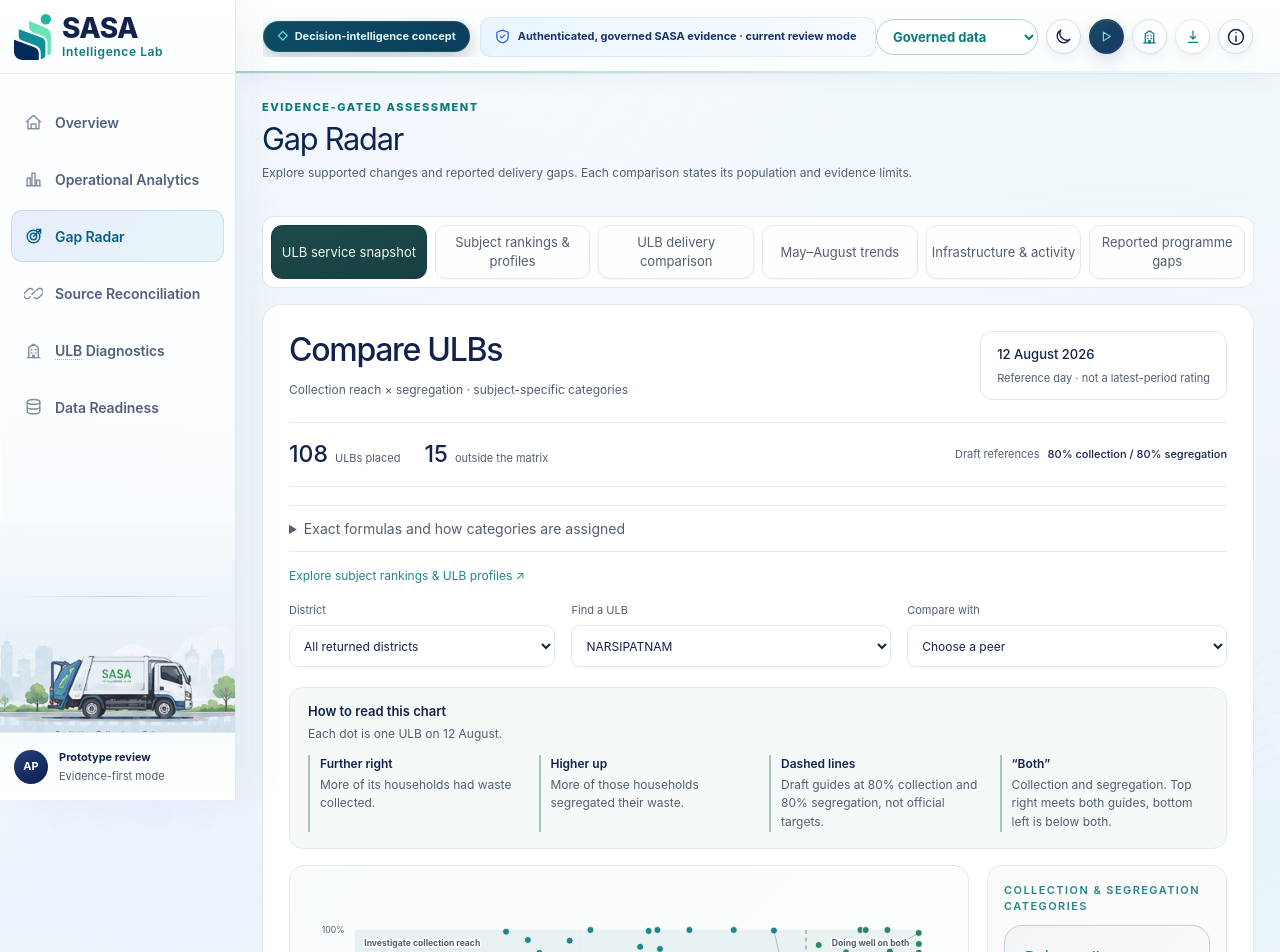
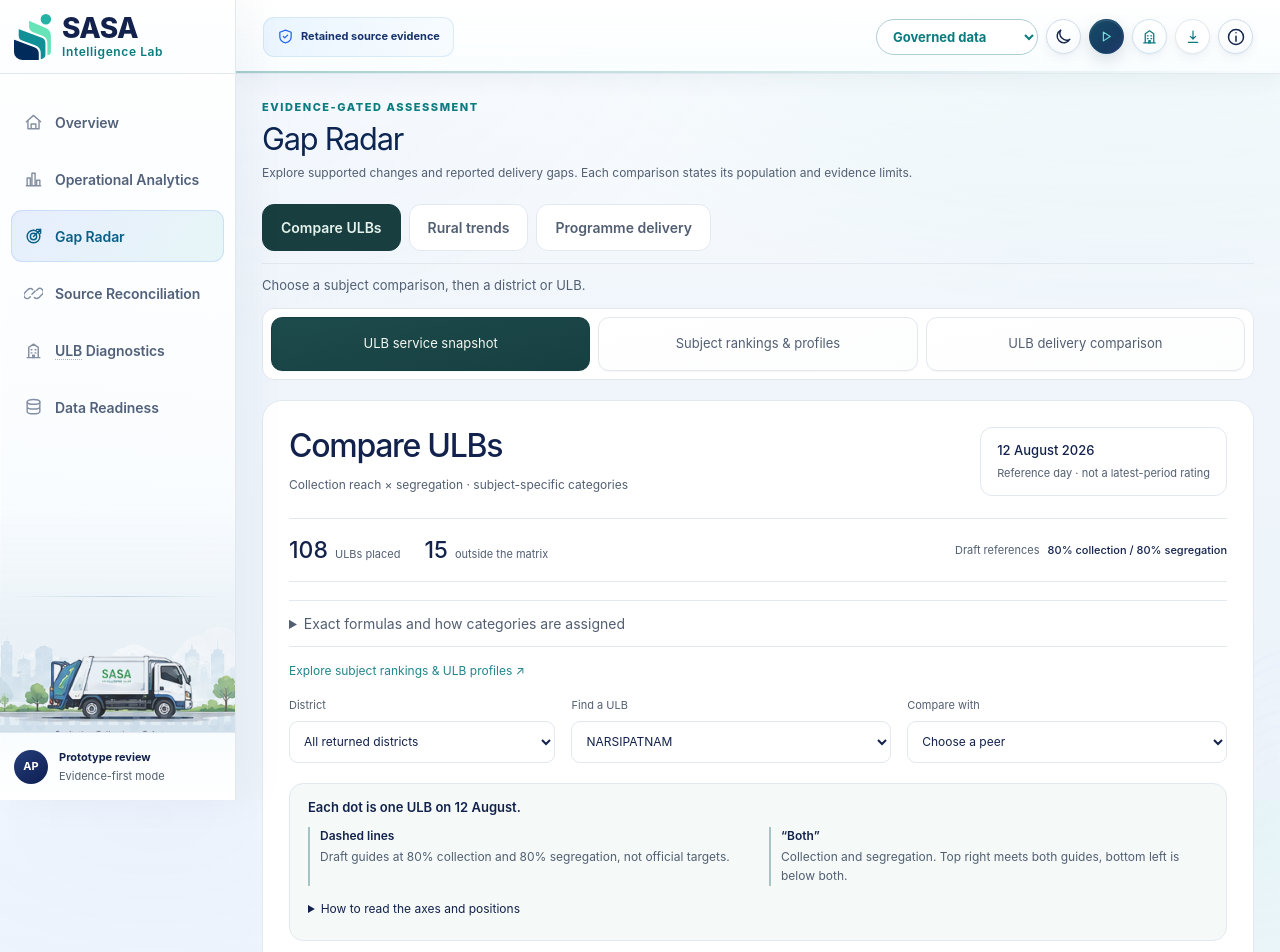
Before and after one commit to prucodes/sasa-intelligence-lab, a Next.js app: page /gap-radar in a window 1280 px wide. Shown: the top 952 px of the page. Built offline with nearby package versions, Linux system fonts and the light colour scheme.

Commit message:
Simplify review paths and evidence reading

```diff
--- a/app/chart-guide.css
+++ b/app/chart-guide.css
@@ -1,2 +1,3 @@
 .chart-guide{--guide-accent:#32836c;border:1px solid var(--line);border-radius:14px;padding:14px 18px 16px;margin:0 0 16px;background:color-mix(in srgb,var(--guide-accent) 5%,var(--surface))}.theme-dark .chart-guide{--guide-accent:#85c4a9}.chart-guide>strong{display:block;font-size:13px;font-weight:600;color:var(--ink)}.chart-guide>p{font-size:12px;color:var(--muted);margin:3px 0 12px}.chart-guide dl{display:grid;grid-template-columns:repeat(auto-fit,minmax(180px,1fr));gap:10px 22px;margin:0}.chart-guide dl>div{border-left:2px solid color-mix(in srgb,var(--guide-accent) 35%,var(--line));padding-left:10px}.chart-guide dt{font-size:12px;font-weight:600;color:var(--ink)}.chart-guide dd{margin:3px 0 0;font-size:12px;line-height:1.55;color:var(--muted)}
 @media(max-width:700px){.chart-guide{padding:13px 14px}.chart-guide dl{grid-template-columns:1fr;gap:9px}}
+.chart-guide>dl{margin-top:10px}.chart-guide details{margin-top:8px;font-size:12px;color:var(--muted)}.chart-guide summary{cursor:pointer;padding:6px 0;color:var(--ink)}.chart-guide details dl{margin-top:12px}
--- a/app/chart-guide.tsx
+++ b/app/chart-guide.tsx
@@ -13,5 +13,6 @@ export function periodPhrase(period:string){
 
 /** A visible reading key placed directly above a chart, worded for the subject on screen. */
 export function ChartGuide({intro,items}:{intro:string;items:ChartGuideItem[]}){
-  return <div className="chart-guide" role="note" aria-label="How to read this chart"><strong>How to read this chart</strong><p>{intro}</p><dl>{items.map(item=><div key={item.term}><dt>{item.term}</dt><dd>{item.text}</dd></div>)}</dl></div>;
+  const guides=items.filter(item=>/line|both/i.test(item.term)),explanation=items.filter(item=>!guides.includes(item));
+  return <div className="chart-guide" role="note" aria-label="How to read this chart"><strong>{intro}</strong><dl>{guides.map(item=><div key={item.term}><dt>{item.term}</dt><dd>{item.text}</dd></div>)}</dl><details><summary>How to read the axes and positions</summary><dl>{explanation.map(item=><div key={item.term}><dt>{item.term}</dt><dd>{item.text}</dd></div>)}</dl></details></div>;
 }
--- a/app/gap-explorer.tsx
+++ b/app/gap-explorer.tsx
@@ -9,38 +9,42 @@ import {UlbRadar} from './ulb-radar';
 import {UlbServiceRadar} from './ulb-service-radar';
 import {SubjectRankings} from './subject-rankings';
 import './evidence-expansion.css';
+import './review-clarity.css';
+const groups=[
+  {id:'ulbs',label:'Compare ULBs',views:['service','rankings','ulb'],description:'Choose a subject comparison, then a district or ULB.'},
+  {id:'rural',label:'Rural trends',views:['movement','register'],description:'Follow collection over time or compare facility-register groups.'},
+  {id:'programmes',label:'Programme delivery',views:['works'],description:'Inspect one programme, reporting month and district population.'},
+];
 export function GapExplorer(){
   const [ruralBasis,setRuralBasis]=useState<RateBasis>('all-days');
   const capabilities=getGapCapabilities(ruralBasis);
   const [selected,setSelected]=useState('service');
   useEffect(()=>{
-    if(['rankings','movement'].includes(new URLSearchParams(window.location.search).get('view')??'')){
-      // eslint-disable-next-line react-hooks/set-state-in-effect
-      setSelected(new URLSearchParams(window.location.search).get('view')!);return;
-    }
-    if(['sanitation','collection','processing'].includes(new URLSearchParams(window.location.search).get('programme')??'')) {
-      // Preserve existing programme-specific Diagnostics deep links.
-      setSelected('ulb');
-    }
+    const restore=()=>{
+      const p=new URLSearchParams(window.location.search),view=p.get('view');
+      setRuralBasis(p.get('basis')==='working-days'?'working-days':'all-days');
+      setSelected(groups.some(g=>g.views.includes(view??''))?view!:['sanitation','collection','processing'].includes(p.get('programme')??'')?'ulb':'service');
+    };
+    restore();window.addEventListener('popstate',restore);
+    return()=>window.removeEventListener('popstate',restore);
   },[]);
   const active=capabilities.find(c=>c.id===selected)!;
+  const group=groups.find(g=>g.views.includes(selected))!;
+  const changeRuralBasis=(basis:RateBasis)=>{
+    setRuralBasis(basis);
+    const url=new URL(window.location.href);url.searchParams.set('basis',basis);
+    window.history.replaceState({},'',url);
+  };
+  const choose=(view:string)=>{
+    setSelected(view);
+    const url=new URL(window.location.href);url.searchParams.set('view',view);
+    // An explicit new comparison starts with its own selectors; do not inherit a different programme.
+    for(const key of ['programme','subject','entity','ulb','district'])url.searchParams.delete(key);
+    if(view==='movement')url.searchParams.set('basis',ruralBasis);else url.searchParams.delete('basis');
+    window.history.pushState({},'',url);
+  };
   return <div className="gap-explorer">
-    <div className="evidence-tabs" aria-label="Available gap analyses">{capabilities.map(c=><button key={c.id} aria-pressed={selected===c.id} disabled={!c.available} onClick={()=>setSelected(c.id)}>{c.label}</button>)}</div>
-    {selected!=='service'&&<header className="gr-lede" aria-label="Selected comparison">
-      <div className="gr-lede-head">
-        <span className="gr-lede-kicker">{active.scope}</span>
-        <span className="gr-lede-count">{capabilities.filter(c=>c.available).length} comparisons available · assessed one at a time</span>
-      </div>
-      <div className="gr-lede-body" aria-live="polite">
-        <div className="gr-lede-text">
-          <h2>{active.finding}</h2>
-          <p>{active.boundary}</p>
-          {selected==='movement'&&<p>Statewide · {ruralBasis==='all-days'?'all seven days counted':'working days only'}</p>}
-        </div>
-        <div className="gr-lede-figure">
-          <strong>{active.figure.value}</strong>
-          <small>{active.figure.unit}</small>
-        </div>
-      </div>
-    </header>}{active.available ? selected==='rankings'?<SubjectRankings/>:selected==='service'?<UlbServiceRadar/>:selected==='ulb'?<UlbRadar/>:selected==='movement'?<RuralMovement findingStated basis={ruralBasis} onBasisChange={setRuralBasis}/>:selected==='register'?<InfrastructureSeries/>:<DeliveryPlans/>:<p>This comparison has no eligible retained evidence.</p>}</div>;
+    <nav className="review-paths" aria-label="Gap Radar analysis groups">{groups.map(g=><button key={g.id} aria-pressed={group.id===g.id} onClick={()=>choose(g.views[0])}>{g.label}</button>)}</nav>
+    <div className="review-choice"><p>{group.description}</p><label className="review-mobile-view">Comparison<select aria-label="Comparison view" value={selected} onChange={e=>choose(e.target.value)}>{capabilities.filter(c=>group.views.includes(c.id)).map(c=><option key={c.id} value={c.id} disabled={!c.available}>{c.label}</option>)}</select></label><div className="evidence-tabs" aria-label="Available gap analyses">{capabilities.filter(c=>group.views.includes(c.id)).map(c=><button key={c.id} aria-pressed={selected===c.id} disabled={!c.available} onClick={()=>choose(c.id)}>{c.label}</button>)}</div></div>
+    {active.available ? selected==='rankings'?<SubjectRankings/>:selected==='service'?<UlbServiceRadar/>:selected==='ulb'?<UlbRadar/>:selected==='movement'?<RuralMovement basis={ruralBasis} onBasisChange={changeRuralBasis}/>:selected==='register'?<InfrastructureSeries/>:<DeliveryPlans/>:<p>This comparison has no eligible retained evidence.</p>}</div>;
 }
--- a/app/lab-app.tsx
+++ b/app/lab-app.tsx
@@ -360,7 +360,7 @@ function Header({ mode, onModeChange, colorTheme, onThemeToggle, onAbout, aboutO
   const [compareIds] = useCompareSelection();
   return (
     <header className="topbar">
-      <div className="header-brand"><b><GlossaryText text="SASA Intelligence Lab"/></b><span className="lab-tag"><span>◇</span> Decision-intelligence concept</span><span className={`mode-disclosure mode-${mode.toLowerCase()}`} role="status"><Icon name="shield" size={17}/>{datasets[mode].banner}</span></div>
+      <div className="header-brand"><span className={`mode-disclosure mode-${mode.toLowerCase()}`} role="status" title={datasets[mode].banner}><Icon name="shield" size={17}/>{mode==='SAMPLE'?'Retained source evidence':datasets[mode].banner}</span></div>
       <div className="header-actions">
         <label className="mode-control"><span className="sr-only">Data mode</span><select aria-label="Data mode" value={mode} onChange={(event) => onModeChange(event.target.value as DataMode)}><option value="DEMO">{MODE_LABEL.DEMO}</option><option value="SAMPLE">{MODE_LABEL.SAMPLE}</option><option value="LIVE">{MODE_LABEL.LIVE}</option></select></label>
         <button className="icon-button theme-button" aria-label={colorTheme === 'dark' ? 'Switch to light theme' : 'Switch to dark theme'} aria-pressed={colorTheme === 'dark'} onClick={onThemeToggle}><Icon name={colorTheme === 'dark' ? 'sun' : 'moon'} size={19}/></button>
--- a/app/overview-review.tsx
+++ b/app/overview-review.tsx
@@ -11,6 +11,7 @@ import './overview-review.css';
 import './overview-consistency.css';
 import './evidence-expansion.css';
 import { RuralMovement } from './rural-movement';
+import './review-clarity.css';
 import { DeliveryPlans } from './delivery-plans';
 import {ProgrammeExplorer} from './programme-explorer';
 import { RuralSanitation } from './rural-sanitation';
@@ -146,6 +147,8 @@ export function OverviewReview({ shapes, failed, href, integrity, children }: {
           <small>{current.lede.unit}</small>
         </div>
       </div>
+      {!urban&&<div className="review-next"><a href="#overview-selected-evidence">{subject==='rural-change'?'Explore the district changes':'Inspect this subject'} ↓</a></div>}
+      {urban&&<div className="review-next"><a href={`${href('/gap-radar')}&programme=${selected}${district?`&district=${encodeURIComponent(district)}`:''}`}>Compare {district||'returned'} ULBs on {active.title.toLowerCase()} <Arrow/></a><a href={`${href('/operational-analytics')}&tab=${selected}`}>Inspect programme evidence <Arrow/></a></div>}
       <details className="overview-evidence-summary"><summary>Evidence coverage & scoring limits</summary><dl className="or-lede-ledger">
         <div><dt>{current.scale.label}</dt><dd>{current.scale.value}</dd></div>
         <div><dt>Historical exports</dt><dd>{governedSnapshotStats.completeDatasets}</dd></div>
@@ -153,7 +156,7 @@ export function OverviewReview({ shapes, failed, href, integrity, children }: {
         <div><dt>Overall scoring</dt><dd>Not assigned</dd></div>
       </dl><p>Historical exports and authorized routes count different things; these figures do not measure current ingestion completeness. Subject comparisons retain their own evidence rules.</p><a href={href('/data-readiness')}>Inspect source coverage <Arrow/></a></details>
     </header>
-    <div className="overview-selected" aria-live="polite">
+    <div id="overview-selected-evidence" className="overview-selected" aria-live="polite">
     {subject==='rural-change' && <RuralMovement compact basis={ruralBasis} onBasisChange={setRuralBasis} href={`${href('/gap-radar')}&view=movement`}/>}
     {subject==='works' && <DeliveryPlans overview/>}
     {subject==='rural-centres' && <RuralSanitation/>}
--- /dev/null
+++ b/app/review-clarity.css
@@ -0,0 +1,15 @@
+.review-paths{display:flex;gap:8px;border-bottom:1px solid var(--line);padding-bottom:12px;margin-bottom:12px;flex-wrap:wrap}
+.review-paths button{font:inherit;font-size:14px;font-weight:600;padding:12px 18px;min-height:44px;color:var(--muted);background:var(--surface);border:1px solid var(--line);border-radius:12px;cursor:pointer}
+.review-paths button[aria-pressed=true]{background:#193e40;color:#e6f3ed;border-color:#193e40}
+.review-choice>p{font-size:13px;color:var(--muted);margin:0 0 10px;line-height:1.5}
+.review-choice .evidence-tabs{margin-bottom:20px}
+.review-next{display:flex;gap:12px;align-items:center;flex-wrap:wrap;margin:15px 0;font-size:13px}
+.review-next a{color:var(--teal,#147c78);font-weight:600;text-underline-offset:4px;padding:10px 0}
+.or-lede .review-next a{color:#c2e7d5}
+#overview-selected-evidence{scroll-margin-top:150px}
+.topbar .header-brand .mode-disclosure{flex:0 1 auto;width:auto}
+.chart-guide details{margin-top:10px;font-size:12px;color:var(--muted)}
+.chart-guide summary{cursor:pointer;padding:6px 0;color:var(--ink)}
+.chart-guide details dl{margin-top:12px}
+.review-mobile-view{display:none}
+@media(max-width:600px){.review-paths{gap:6px}.review-paths button{flex:1 1 90px;font-size:12px;padding:10px 8px}.review-choice .evidence-tabs{display:none}.review-mobile-view{display:block;font-size:12px;color:var(--muted);margin-bottom:20px}.review-mobile-view select{display:block;width:100%;min-height:46px;font:inherit;font-size:16px;background:var(--surface);color:var(--ink);padding:10px;border:1px solid var(--line);border-radius:10px;margin-top:6px}}
--- a/app/rural-movement.css
+++ b/app/rural-movement.css
@@ -5,3 +5,4 @@
 .movement-series-halo { fill: var(--mv-line, #168d92); opacity: .13; }
 .movement-series .movement-series-line { stroke-linecap: round; stroke-linejoin: round; }
 .overview-selected .movement-geography-layout { --mv-line: #97c9b7; }
+.movement-series>details.ew-caption{margin:8px 0 18px}.movement-series>details.ew-caption summary{cursor:pointer;padding:8px 0}.movement-series>details.ew-caption p{margin:8px 0;line-height:1.7}
--- a/app/rural-movement.tsx
+++ b/app/rural-movement.tsx
@@ -1,6 +1,6 @@
 'use client';
 import {useCompactChart} from './use-compact-chart';
-import {useMemo,useState} from 'react';
+import {useEffect,useMemo,useState} from 'react';
 import {getRuralMovement,type RateBasis} from '@/lib/rural-movement';
 import {DistrictMap} from './district-map';
 import './analysis-workspace.css';
@@ -22,18 +22,24 @@ export function RuralMovement({compact=false,findingStated=compact,href='/gap-ra
  const basis=controlledBasis??localBasis;
  const setBasis=(next:RateBasis)=>{setLocalBasis(next);onBasisChange?.(next);};
  const data=useMemo(()=>getRuralMovement(basis),[basis]),[district,setDistrict]=useState(''),[showAll,setShowAll]=useState(false);
+ useEffect(()=>{
+  const p=new URLSearchParams(window.location.search),requested=p.get('district');
+  // Restore client URL context after hydration; server rendering has no browser location.
+  // eslint-disable-next-line react-hooks/set-state-in-effect
+  if(requested&&getRuralMovement().districts.some(d=>d.district===requested))setDistrict(requested);
+ },[]);
  const droppedRates=data.excludedDays.flatMap(e=>e.days.map(d=>d.collectionRate)).filter((v):v is number=>v!==null);
  const droppedRange=droppedRates.length?`${pct(Math.min(...droppedRates))}\u2013${pct(Math.max(...droppedRates))}`:'near zero';
  const selected=data.districts.find(d=>d.district===district),points=selected?.points??data.series.map(s=>({period:s.period,collectionRate:s.comparable.collectionRate}));
  const change=(points.at(-1)!.collectionRate!-points[0].collectionRate!)*100;
  const rows=showAll?data.districts:data.districts.filter(d=>d.direction!=='mixed');
  return <section className="evidence-workspace movement-reference movement-series" data-compact={compact} aria-label="Four-month rural collection comparison">
- <header className="ew-heading"><div><span className="ew-kicker">Rural collection · May → August 2026</span><h2>{findingStated?<>Four months, one cohort,<br/><em>read the same way each time.</em></>:<>A modest statewide shift.<br/><em>{data.declining.length} districts decline at every step.</em></>}</h2><p>First seven days of each month · one common cohort · reported collection activity</p></div></header>
+ {!compact&&<header className="ew-heading"><div><span className="ew-kicker">Rural collection · May → August 2026</span><h2>{findingStated?<>Four months, one cohort,<br/><em>read the same way each time.</em></>:<>A modest statewide shift.<br/><em>{data.declining.length} districts decline at every step.</em></>}</h2><p>First seven days of each month · one common cohort · reported collection activity</p></div></header>}
  <div className="ew-controls"><label>Days counted<select aria-label="Rural collection day basis" value={basis} onChange={e=>setBasis(e.target.value as RateBasis)}><option value="all-days">All seven days · includes the Sunday</option><option value="working-days">Working days only · excludes scheduled non-collection days</option></select></label></div>
- <p className="ew-caption">{basis==='all-days'
+ <details className="ew-caption"><summary>How the day selection affects these rates</summary><p>{basis==='all-days'
   ?`Each seven-day window contains one Sunday, and those Sundays report ${droppedRange} across the four months. They are the scheduled non-collection day, not a reporting failure. Every month carries exactly one, so the periods stay comparable, but the level sits below the rate on days collection was scheduled.`
-  :`Scheduled non-collection days are excluded: ${data.excludedDays.map(e=>e.days.map(d=>`${d.date} (${d.reason})`).join(', ')).filter(Boolean).join(' · ')}. Rates are read over the remaining working days of the same cohort.`}</p>
- <div className="movement-geography-layout"><div className="movement-series-story"><span className="ew-kicker">{district||'All matched districts'}</span><strong className="movement-series-value">{signed(change)}</strong><p>percentage points, from {pct(points[0].collectionRate)} in {month(points[0].period)} to {pct(points.at(-1)!.collectionRate)} in {month(points.at(-1)!.period)}</p><small>{n(selected?.pairs??data.cohort.pairs)} matched GP-day observations in every month</small>
+  :`Scheduled non-collection days are excluded: ${data.excludedDays.map(e=>e.days.map(d=>`${d.date} (${d.reason})`).join(', ')).filter(Boolean).join(' · ')}. Rates are read over the remaining working days of the same cohort.`}</p></details>
+ <div className="movement-geography-layout"><div className="movement-series-story"><span className="ew-kicker">{district||'All matched districts'} · May–August 2026</span>{(!compact||district)&&<><strong className="movement-series-value">{signed(change)}</strong><p>percentage points, from {pct(points[0].collectionRate)} in {month(points[0].period)} to {pct(points.at(-1)!.collectionRate)} in {month(points.at(-1)!.period)}</p></>}<small>{n(selected?.pairs??data.cohort.pairs)} matched GP-day observations · first seven days · {basis==='all-days'?'all seven days':'working days'}</small>
  <svg className={narrow?'compact-trend':undefined} viewBox={narrow?'0 0 400 265':'0 0 520 220'} role="img" aria-label={`${district||'Statewide'} first-week collection rates: ${points.map(p=>`${month(p.period)} ${pct(p.collectionRate)}`).join(', ')}`}>
  <defs>
   {/* The fill is decoration under a line that already carries the value; it fades out
@@ -56,7 +62,7 @@ export function RuralMovement({compact=false,findingStated=compact,href='/gap-ra
  <div className="movement-ledger"><span><b>{n(data.cohort.pairs)}</b> common GP-day observations</span><span><b>{data.declining.length}</b> districts decrease at every step</span><span><b>{data.rising.length}</b> increase at every step</span><span><b>{data.periods.length}</b> validated retained months</span></div>
  <div className="movement-districts"><header><div><h3>Follow the district trajectories</h3><p>Four reported first-week rates · May, June, July, August</p></div></header><div className="movement-series-table"><table><thead><tr><th>District</th>{data.periods.map(p=><th key={p}>{month(p)}</th>)}<th>Change<small className="th-unit">percentage points</small></th><th>Pattern</th></tr></thead><tbody>{rows.map(d=><tr key={d.district}><th><button aria-pressed={district===d.district} onClick={()=>setDistrict(district===d.district?'':d.district)}>{d.district}</button></th>{d.points.map(p=><td key={p.period}>{pct(p.collectionRate)}</td>)}<td>{signed(d.changePercentagePoints??0)}</td><td>{d.direction==='mixed'?'Mixed direction':d.direction==='decreasing'?'↓ Every step':'↑ Every step'}</td></tr>)}</tbody></table></div><button className="vi-text-button" onClick={()=>setShowAll(!showAll)} aria-expanded={showAll}>{showAll?'Show consistent trajectories':`Browse all ${data.districts.length} districts`}</button></div>
  <p className="ew-notice">These are reported first-week trends, not full-month service ratings or established programme effects. Day-of-month pairing holds the weekday mix roughly constant rather than eliminating it, and the working-day basis excludes Sundays and second Saturdays by calendar rather than by any published holiday list. Stored zero/No responses may reflect reporting behaviour.</p>
- {compact&&<a className="evidence-link" href={href}>Explore the rural evidence ↗</a>}
+ {compact&&<a className="evidence-link" href={`${href}&basis=${basis}${district?`&district=${encodeURIComponent(district)}`:''}`}>Inspect {district||'these districts'} in Gap Radar ↗</a>}
  <details className="ew-evidence"><summary>Common cohort, source validation & full-period context</summary><p>{data.cohort.rule} {data.comparableWindow}. Full-period rates use different denominators and are not used in this comparison.</p>{data.series.map(s=><p key={s.period}><b>{s.period}</b>: {n(data.recordQuality[s.period as keyof typeof data.recordQuality].rawRows)} raw rows → {n(s.distinctPanchayatDays)} distinct GP-days; {s.daysRetained} days retained; {(s.observedGridCoverage*100).toFixed(2)}% observed-grid coverage. Full-period context: {pct(s.context.collectionRate)}. Conflicting keys: {data.recordQuality[s.period as keyof typeof data.recordQuality].conflictingKeys}.</p>)}</details>
  </section>;
 }
--- a/app/ulb-radar.tsx
+++ b/app/ulb-radar.tsx
@@ -27,6 +27,8 @@ export function UlbRadar(){
     const candidate=params.get('ulb');
     /* eslint-disable react-hooks/set-state-in-effect */
     setSubject(id);
+    const requestedDistrict=params.get('district');
+    if(requestedDistrict&&getUlbComparison(id).points.some(point=>point.district===requestedDistrict))setDistrict(requestedDistrict);
     if(candidate&&getUlbComparison(id).points.some(point=>point.key===candidate))setSelected(candidate);
     /* eslint-enable react-hooks/set-state-in-effect */
   },[]);
--- a/scripts/gap-mobile-smoke.mjs
+++ b/scripts/gap-mobile-smoke.mjs
@@ -20,7 +20,10 @@ try{
   await page.setViewportSize({width,height:900});
   await page.goto(`${base}/gap-radar?mode=governed`);
   for(const [name,selector] of views){
-   await page.getByRole('button',{name,exact:true}).click();
+   const group=['May–August trends','Infrastructure & activity'].includes(name)?'Rural trends':name==='Reported programme gaps'?'Programme delivery':'Compare ULBs';
+   await page.getByRole('button',{name:group,exact:true}).click();
+   if(width<=600)await page.getByRole('combobox',{name:'Comparison view'}).selectOption({label:name});
+   else await page.getByRole('button',{name,exact:true}).click();
    const chart=page.locator(selector);
    await expect(chart).toBeVisible();
    if(width<=768){
--- a/scripts/screen-features-smoke.mjs
+++ b/scripts/screen-features-smoke.mjs
@@ -34,11 +34,9 @@ try {
         if (clippedTabs) failures.push(`Readiness tabs clipped at ${width}px`);
       }
       if (name === 'diagnostics') {
-        const metric = page.getByRole('button', { name: /Processing facility/ });
-        const colour = await metric.locator('strong').evaluate((node) => getComputedStyle(node).color);
-        await metric.hover();
-        if (colour !== await metric.locator('strong').evaluate((node) => getComputedStyle(node).color)) failures.push('Diagnostic hover changes metric text colour');
-        await metric.click();
+        const metric = page.getByRole('combobox', { name: 'Evidence record', exact: true });
+        await metric.selectOption({ label: 'MSW Processing · ISWM Facilities · July 2026' });
+        await page.waitForTimeout(350);
         await page.getByText('Evidence details and raw fields', { exact: true }).click();
         await page.getByText('total_tpd', { exact: true }).waitFor();
       }
```
Also changed, not shown: scripts/browser-smoke.mjs (+7 -3 lines), 2 other files (tests, documents, lock files or other folders).
